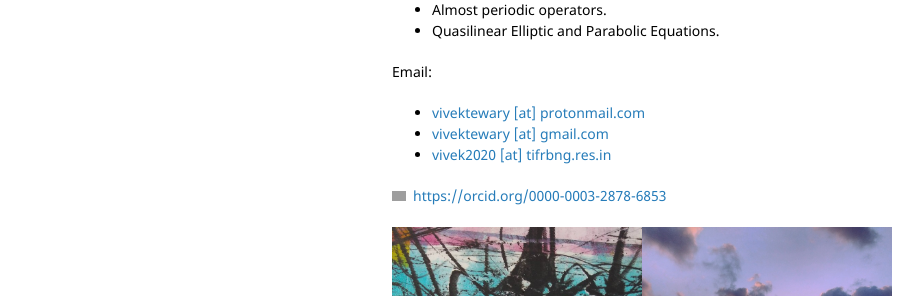
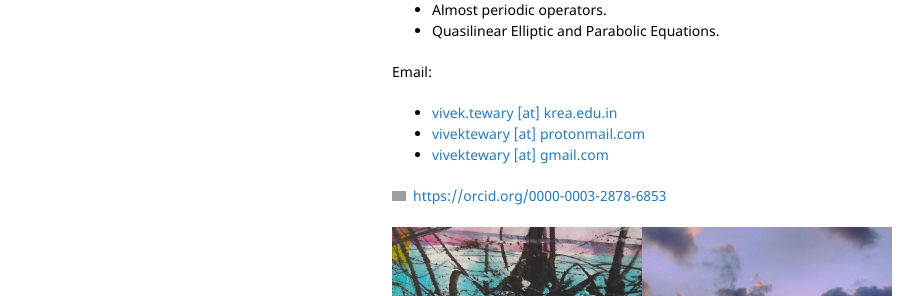
Before and after one commit to vivektewary/vivektewary.github.io, a Jekyll site: the page built from index.html, in a window 1280 px wide and 900 px high. Shown: the part 392-688 px from the top of the window, without its empty margins (178-1101 px from the left). Built offline with Jekyll 4.4.1, drawn with Linux system fonts in a browser that asks for light colours; grey boxes are pictures that could not be loaded.

Commit message:
Update index.html

```diff
--- a/index.html
+++ b/index.html
@@ -25,9 +25,9 @@ My research interests are in:
 
 <p>Email:
 <ul>
+<li> <a href="mailto:vivek.tewary@krea.edu.in">vivek.tewary [at] krea.edu.in</a></li>
 <li> <a href="mailto:vivektewary@protonmail.com">vivektewary [at] protonmail.com</a></li>
 <li> <a href="mailto:vivektewary@gmail.com">vivektewary [at] gmail.com</a></li>
-<li> <a href="mailto:vivek2020@tifrbng.res.in">vivek2020 [at] tifrbng.res.in</a></li>
 </ul>
 </p>
 
```
